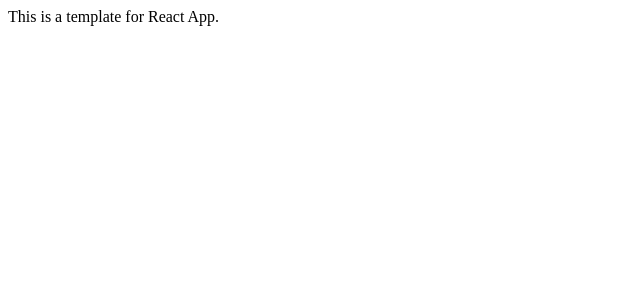
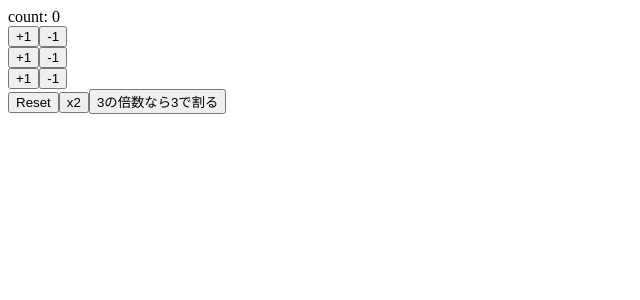
Before and after one commit to gaia2013/react-hooks-101, a React (Create React App) app: page / in a window 1280 px wide. Shown: the top 300 px of the page, without its empty margins (0-640 px from the left). Built offline with nearby package versions, Linux system fonts and the light colour scheme.

Commit message:
my first React Hook with useState

```diff
--- a/src/App.js
+++ b/src/App.js
@@ -1,11 +1,40 @@
-import React from 'react';
+import React, { useState } from 'react';
 
 const App = () => {
-  return (
-      <div>
-        This is a template for React App.
-      </div>
-  );
+    const [count, setCount] = useState(0) // javascriptの分割代入, countを制御できる関数、自由に編集できる
+
+    const increment = () => setCount(count + 1)
+    const decrement = () => setCount(count - 1)
+
+    const increment2 = () => setCount(previousCount => previousCount + 1)
+    const decrement2 = () => setCount(previousCount => previousCount - 1)
+
+    const reset = () => setCount(0)
+    const double = () => setCount(count * 2)
+    const devide3 = () => setCount(count % 3 === 0 ? count / 3 : count)
+
+    return (
+        <>
+            <div>count: {count}</div>
+            <div>
+                <button onClick={increment}>+1</button>
+                <button onClick={decrement}>-1</button>
+            </div>
+            <div>
+                <button onClick={increment2}>+1</button>
+                <button onClick={decrement2}>-1</button>
+            </div>
+            <div>
+                <button onClick={increment2}>+1</button>
+                <button onClick={decrement2}>-1</button>
+            </div>
+            <div>
+                <button onClick={reset}>Reset</button>
+                <button onClick={double}>x2</button>
+                <button onClick={devide3}>3の倍数なら3で割る</button>
+            </div>
+        </>
+    );
 }
 
-export default App;
+export default App
```
